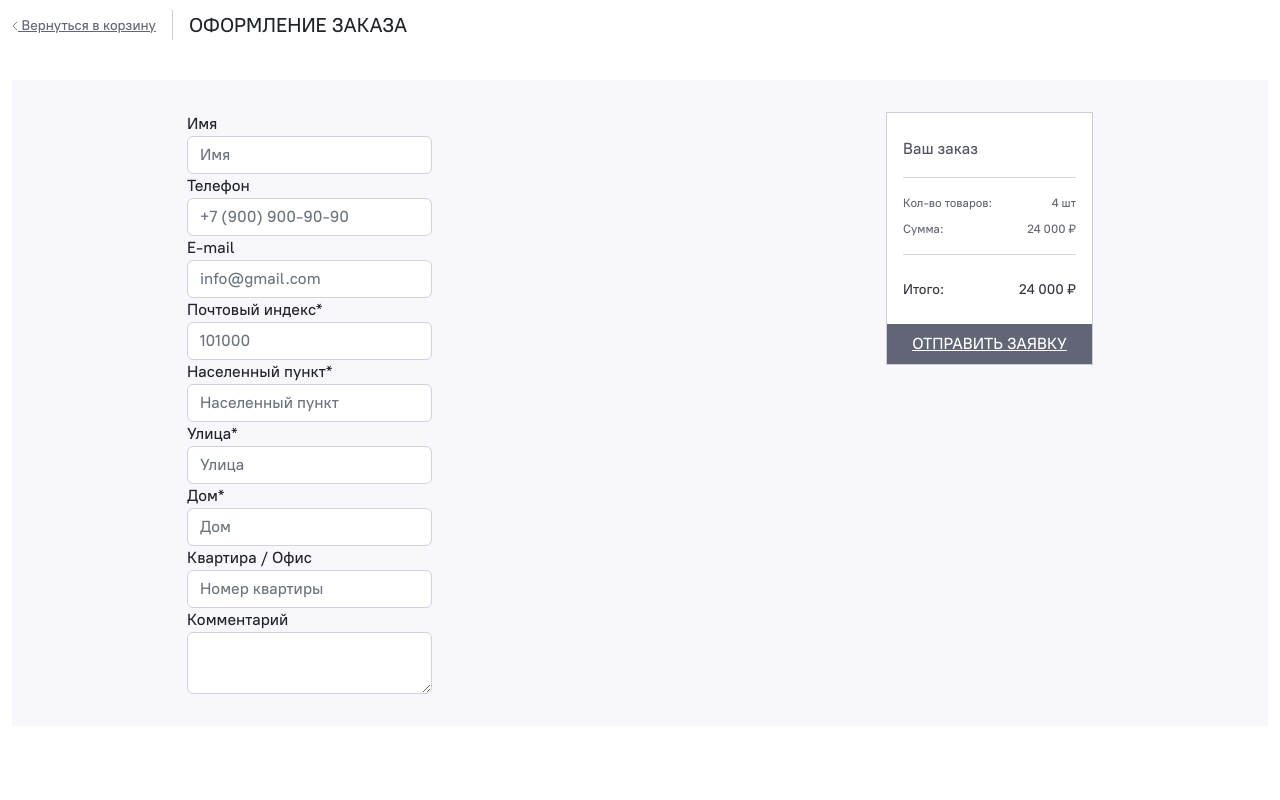
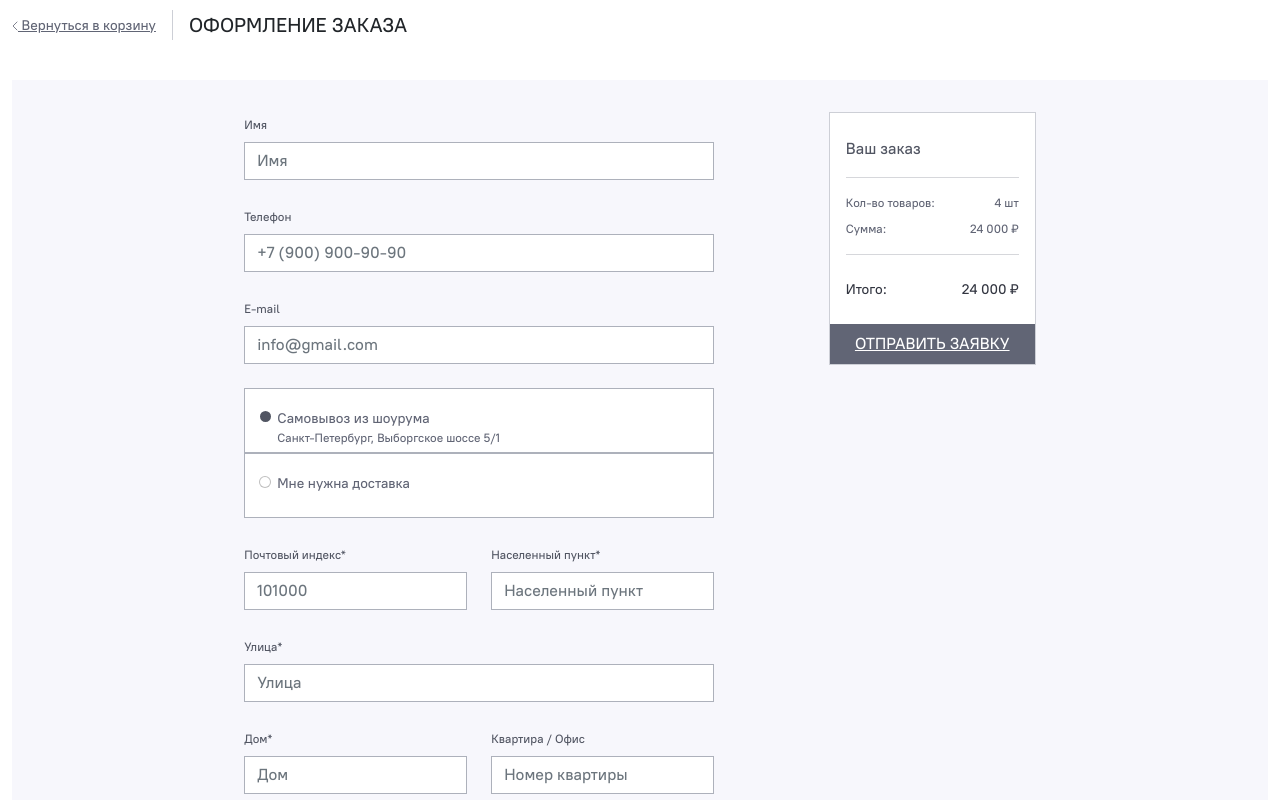
Before and after one commit to FEIP-11-2023/frontend, a Vue app in the folder feip-project/: page / in a window 1280 px wide. Shown: the part 380-1180 px from the top of the page. Built offline with nearby package versions, Linux system fonts and the light colour scheme.

Commit message:
Update MakeOrder.vue

```diff
--- a/feip-project/src/components/BasketPage/MakeOrder.vue
+++ b/feip-project/src/components/BasketPage/MakeOrder.vue
@@ -6,7 +6,7 @@ const data = reactive({
     name: '',
     phone: '',
     Email: '',
-    production_method: null,
+    delivery: false,
     post_index: null,
     city: '',
     street: '',
@@ -37,73 +37,135 @@ const res = {
                 Оформление заказа
             </p>
         </div>
-        <div class="basket-page__main d-flex justify-content-between">
-            <form action="">
-                <div class="form-group">
+        <div class="basket-page__main d-flex justify-content-around">
+            <form action=""
+                  class="form-order d-grid gap-4">
+                <div class="form-group w-100">
                     <label for="name">Имя</label>
-                    <input type="text"
+                    <input
+                    v-model="data.name"
+                    type="text"
                            class="form-control"
                            id="name"
                            placeholder="Имя">
                 </div>
                 <div class="form-group">
                     <label for="phone">Телефон</label>
-                    <input type="tel"
+                    <input
+                    v-model="data.phone"
+                    type="tel"
                            class="form-control"
                            id="phone"
                            placeholder="+7 (900) 900-90-90"
                            pattern="+7([0-9]){3} [0-9]{3}-[0-9]{2}-[0-9]{2}"
-                           maxlength="10"
+                           maxlength="12"
                            required>
                 </div>
                 <div class="form-group">
                     <label for="email">E-mail</label>
-                    <input type="email"
+                    <input
+                    v-model="data.Email"
+                    type="email"
                            class="form-control"
                            id="email"
                            placeholder="info@gmail.com">
                 </div>
                 <!-- checkbox получение -->
-                <div class="form-group">
+                <div class="radio-delivery">
+                    <div class="form-check">
+                        <input class="form-check-input"
+                               type="radio"
+                               name="pickup"
+                               id="pickup"
+
+                               v-model="data.delivery"
+                               :value="false">
+                        <label class="form-check-label "
+                               for="pickup">
+                            <p class="radio-delivery__title">
+                                Самовывоз из шоурума
+                            </p>
+                            <p>
+                                Санкт-Петербург, Выборгское шоссе 5/1
+                            </p>
+                        </label>
+                    </div>
+                    <div class="form-check">
+                        <input class="form-check-input"
+                               type="radio"
+                               name="delivery"
+                               id="delivery"
+                               v-model="data.delivery"
+                               :value="true">
+                        <label class="form-check-label radio-delivery__title"
+                               for="delivery">
+                            Мне нужна доставка
+                        </label>
+                    </div>
+                </div>
+
+
+                <div class="form-group d-flex">
+                    <div class="me-4">
                         <label for="post_index">Почтовый индекс*</label>
-                    <input type="number"
+                        <input
+                        v-model="post_index"
+                        type="text"
                                class="form-control"
                                id="post_index"
                                placeholder="101000"
                                required>
+                    </div>
 
+                    <div>
                         <label for="city">Населенный пункт*</label>
-                    <input type="text"
+                        <input
+                        v-model="data.city"
+                        type="text"
                                class="form-control"
                                id="city"
                                placeholder="Населенный пункт"
                                required>
                     </div>
+
+                </div>
                 <div class="form-group">
                     <label for="street">Улица*</label>
-                    <input type="text"
+                    <input
+                    v-model="data.street"
+                    type="text"
                            class="form-control"
                            id="street"
                            placeholder="Улица"
                            required>
                 </div>
-                <div class="form-group">
+                <div class="form-group d-flex">
+                    <div class="me-4">
                         <label for="home">Дом*</label>
-                    <input type="text"
+                        <input
+                        v-model="data.home"
+                        type="text"
                                class="form-control"
                                id="home"
                                placeholder="Дом"
                                required>
-
+                    </div>
+                    <div>
                         <label for="flat">Квартира / Офис</label>
-                    <input type="text"
+                        <input
+                        v-model="data.flat"
+                        type="text"
                                class="form-control"
                                id="flat"
                                placeholder="Номер квартиры">
                     </div>
+
+                </div>
                 <div class="form-group">
                     <label for="comment">Комментарий</label>
-                    <textarea type="text"
+                    <textarea
+                    v-model="data.comment"
+                    type="text"
                               class="form-control"
                               id="comment"
                               placeholder=""></textarea>
@@ -159,4 +221,84 @@ const res = {
 }
 
 .basket-page__result {}
-</style>
+
+.form-order {
+    width: 470px;
+}
+
+.radio-delivery__title {
+    font-size: 14px;
+    color: #616575;
+}
+
+.form-check {
+    font-size: 12px;
+    height: 65px;
+    background: #FFFFFF;
+    border: 1px solid #ADB1BB;
+    margin: 0;
+    padding-left: 2rem;
+    padding-top: 1.2rem;
+}
+
+.form-check input[type=radio] {
+
+}
+
+.form-check input+label {
+    margin: auto;
+}
+
+.form-check:checked input {
+    background: #515562;
+}
+.form-check input[type='radio']:checked:after {
+    width: 15px;
+    height: 15px;
+    border-radius: 15px;
+    top: -3px;
+    left: -2px;
+    position: relative;
+    background-color: #515562;
+    content: '';
+    display: inline-block;
+    visibility: visible;
+    border: 2px solid white;
+    box-shadow: none;
+}
+
+.form-check input[type='radio']:checked:focus {
+    box-shadow: none;
+}
+
+.radio-delivery label {
+    color: #616575;
+}
+
+.form-group input {
+    border: 1px solid #ADB1BB;
+    border-radius: 0;
+}
+
+.form-group label {
+    font-size: 12px;
+    color: #515562;
+    margin-bottom: 0.5rem;
+}
+
+.form-group input:focus {
+    box-shadow: 0px 5px 5px #ADB1BB;
+    border: 1px solid #ADB1BB;
+}
+
+.form-group textarea {
+    border: 1px solid #ADB1BB;
+    border-radius: 0;
+    margin-bottom: 1.5rem;
+}
+
+.form-group textarea:focus {
+    box-shadow: 0px 5px 5px #ADB1BB;
+    border: 1px solid #ADB1BB;
+    height: 80px;
+}</style>
```
Lines whose indentation alone changed are shown as unchanged.
